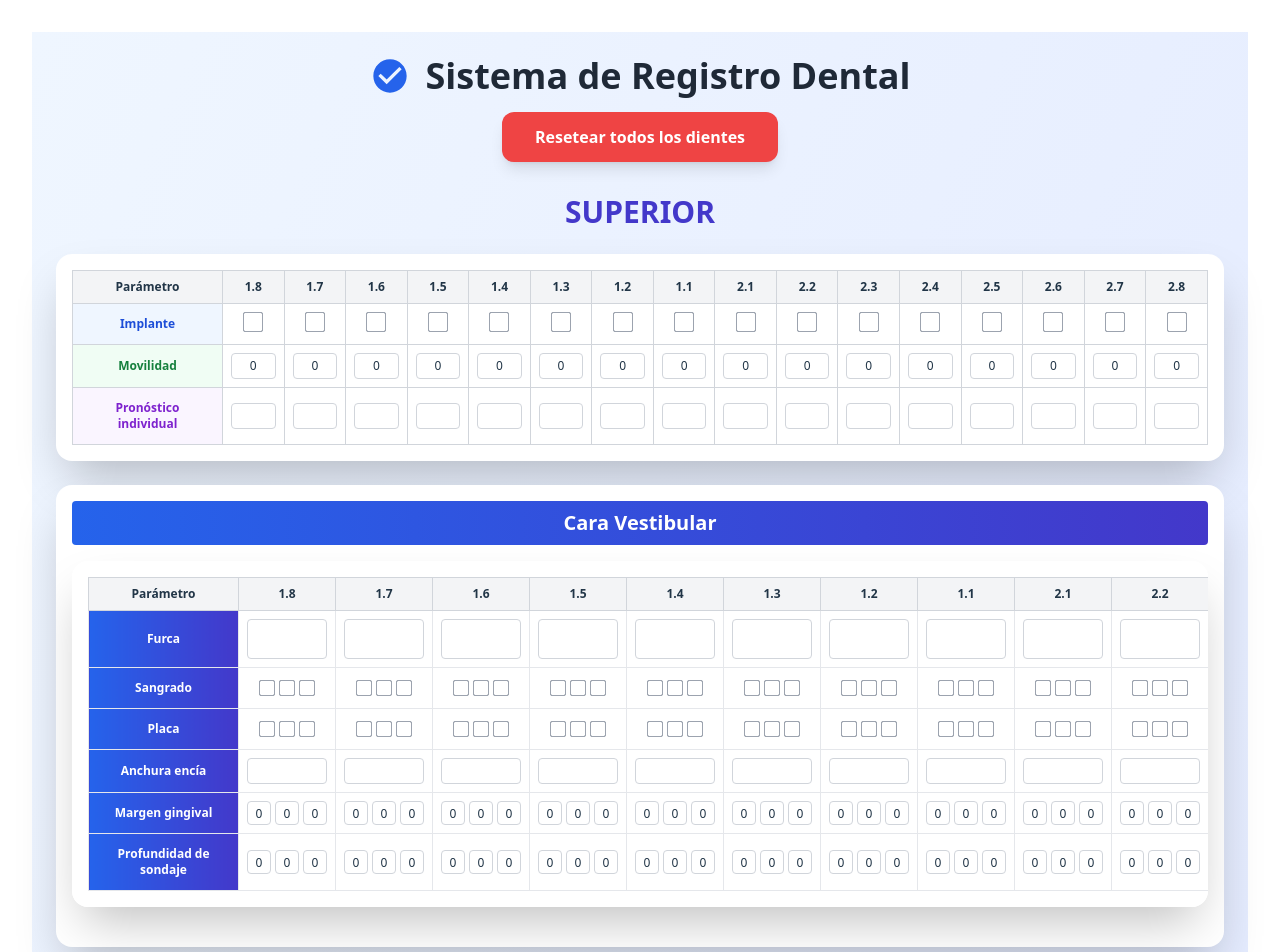
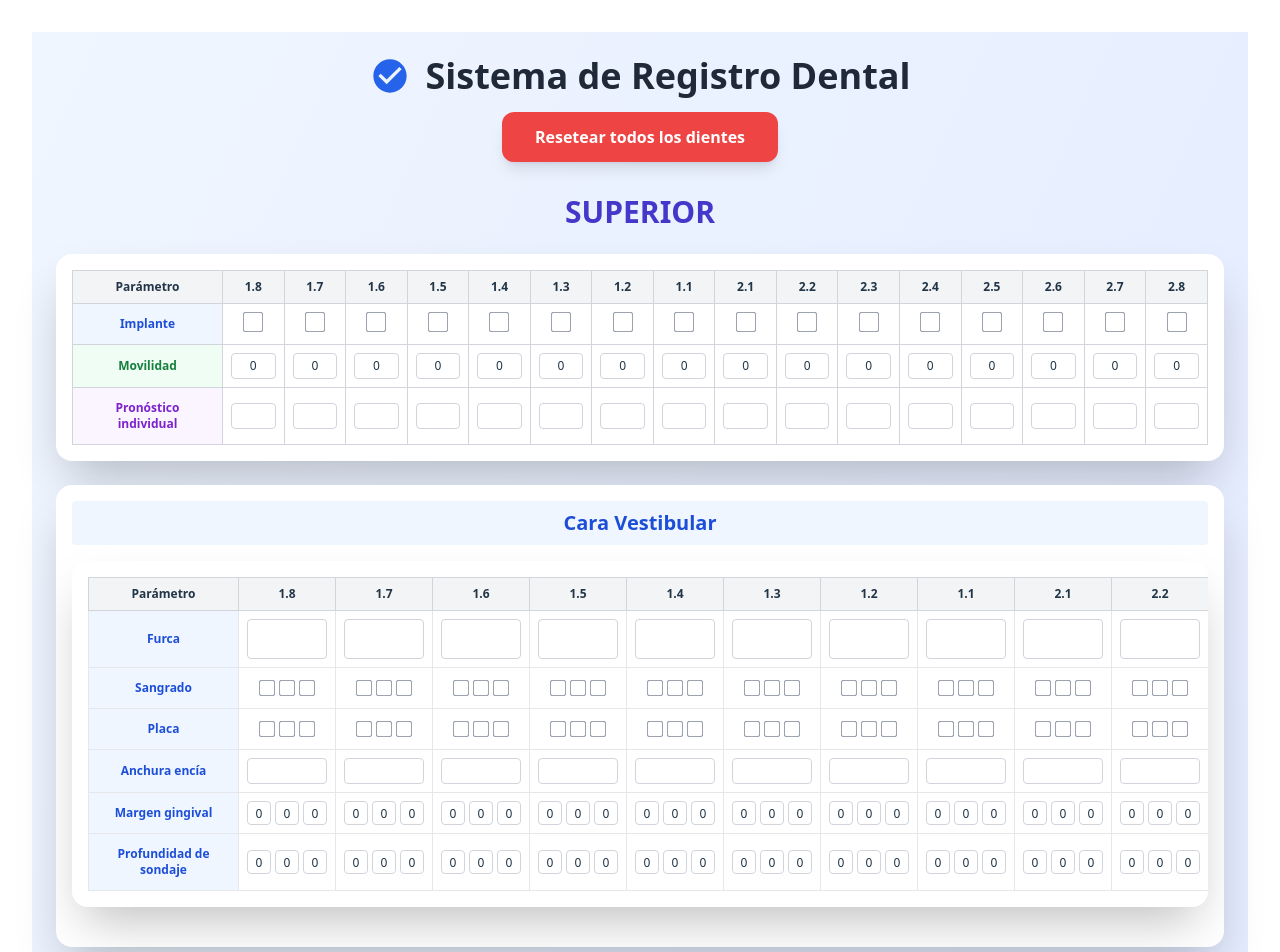
Before and after one commit to roand-hq/periodonto-omega, a React (Vite) app: page / in a window 1280 px wide. Shown: the top 952 px of the page. Built offline with nearby package versions, Linux system fonts and the light colour scheme.

Commit message:
cambios en los gradientes

```diff
--- a/package.json
+++ b/package.json
@@ -1,6 +1,6 @@
 {
   "name": "periodonto-omega",
-  "version": "1.2.0",
+  "version": "1.3.0",
   "description": "Componente de periodontograma, hecho por Rodrigo Hurtado",
   "author": "Rodrigo Hurtado",
   "files":[
--- a/src/Components/tabla.jsx
+++ b/src/Components/tabla.jsx
@@ -236,7 +236,7 @@ export default function TablaDientes() {
     return (
       <div className="bg-white rounded-2xl shadow-2xl overflow-x-auto mb-6 p-4">
         <h3
-          className={`text-xl font-bold mb-4 text-center text-white rounded py-2 bg-gradient-to-r ${colorBg}`}
+          className={`text-xl font-bold mb-4 text-center  rounded py-2 ${colorBg} ${colorText}`}
         >
           {titulo}
         </h3>
@@ -262,7 +262,7 @@ export default function TablaDientes() {
               <tr>
                 {/* El td con label: fondo oscuro y texto blanco, legible */}
                 <td
-                  className={`border p-3 font-semibold sticky left-0 z-10 bg-gradient-to-r ${colorBg} ${colorText} select-none`}
+                  className={`border p-3 font-semibold sticky left-0 z-10 ${colorBg} ${colorText} select-none`}
                   style={{ minWidth: "150px" }}
                 >
                   Furca
@@ -354,7 +354,7 @@ export default function TablaDientes() {
               {/* Sangrado */}
               <tr>
                 <td
-                  className={`border p-3 font-semibold sticky left-0 z-10 bg-gradient-to-r ${colorBg} ${colorText} select-none`}
+                  className={`border p-3 font-semibold sticky left-0 z-10 ${colorBg} ${colorText} select-none`}
                   style={{ minWidth: "150px" }}
                 >
                   Sangrado
@@ -395,7 +395,7 @@ export default function TablaDientes() {
               {/* Placa */}
               <tr>
                 <td
-                  className={`border p-3 font-semibold sticky left-0 z-10  bg-gradient-to-r ${colorBg} ${colorText} select-none`}
+                  className={`border p-3 font-semibold sticky left-0 z-10 ${colorBg} ${colorText} select-none`}
                   style={{ minWidth: "150px" }}
                 >
                   Placa
@@ -436,7 +436,7 @@ export default function TablaDientes() {
               {/* Anchura encía */}
               <tr>
                 <td
-                  className={`border p-3 font-semibold sticky left-0 z-10 bg-gradient-to-r ${colorBg} ${colorText} select-none`}
+                  className={`border p-3 font-semibold sticky left-0 z-10 ${colorBg} ${colorText} select-none`}
                   style={{ minWidth: "150px" }}
                 >
                   Anchura encía
@@ -464,7 +464,7 @@ export default function TablaDientes() {
               {/* Margen gingival */}
               <tr>
                 <td
-                  className={`border p-3 font-semibold sticky left-0 z-10 bg-gradient-to-r ${colorBg} ${colorText} select-none`}
+                  className={`border p-3 font-semibold sticky left-0 z-10  ${colorBg} ${colorText} select-none`}
                   style={{ minWidth: "150px" }}
                 >
                   Margen gingival
@@ -501,7 +501,7 @@ export default function TablaDientes() {
               {/* Profundidad de sondaje */}
               <tr>
                 <td
-                  className={`border p-3 font-semibold sticky left-0 z-10 bg-gradient-to-r ${colorBg} ${colorText} select-none`}
+                  className={`border p-3 font-semibold sticky left-0 z-10  ${colorBg} ${colorText} select-none`}
                   style={{ minWidth: "150px" }}
                 >
                   Profundidad de sondaje
@@ -571,15 +571,15 @@ export default function TablaDientes() {
             dientesSuperiores,
             "vestibular",
             "Cara Vestibular",
-            "from-blue-600 to-indigo-700",
-            "text-white"
+            "bg-blue-50",
+            "text-blue-700"
           )}
           {renderTablaCara(
             dientesSuperiores,
             "palatina",
             "Cara Palatina",
-            "from-teal-600 to-green-700",
-            "text-white"
+            "bg-purple-50",
+            "text-purple-700"
           )}
         </section>
 
@@ -593,15 +593,15 @@ export default function TablaDientes() {
             dientesInferiores,
             "vestibular",
             "Cara Vestibular",
-            "from-orange-500 to-red-600",
-            "text-white"
+            "bg-green-50",
+            "text-green-700"
           )}
           {renderTablaCara(
             dientesInferiores,
             "lingual",
             "Cara Lingual",
-            "from-yellow-600 to-orange-700",
-            "text-white"
+            "bg-pink-50",
+            "text-pink-700"
           )}
         </section>
       </div>
```
Also changed, not shown: 3 other files (tests, documents, lock files or other folders).
